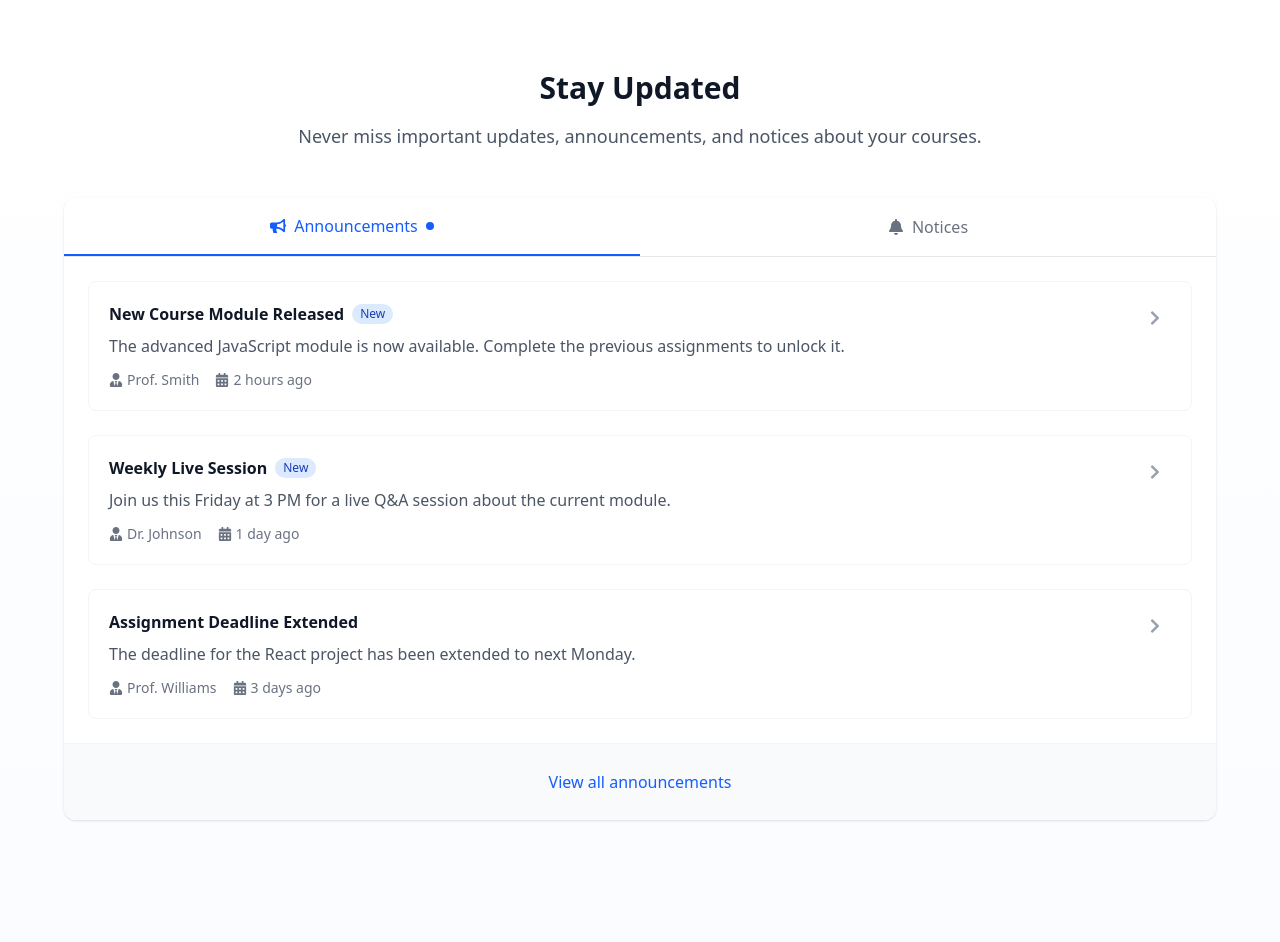
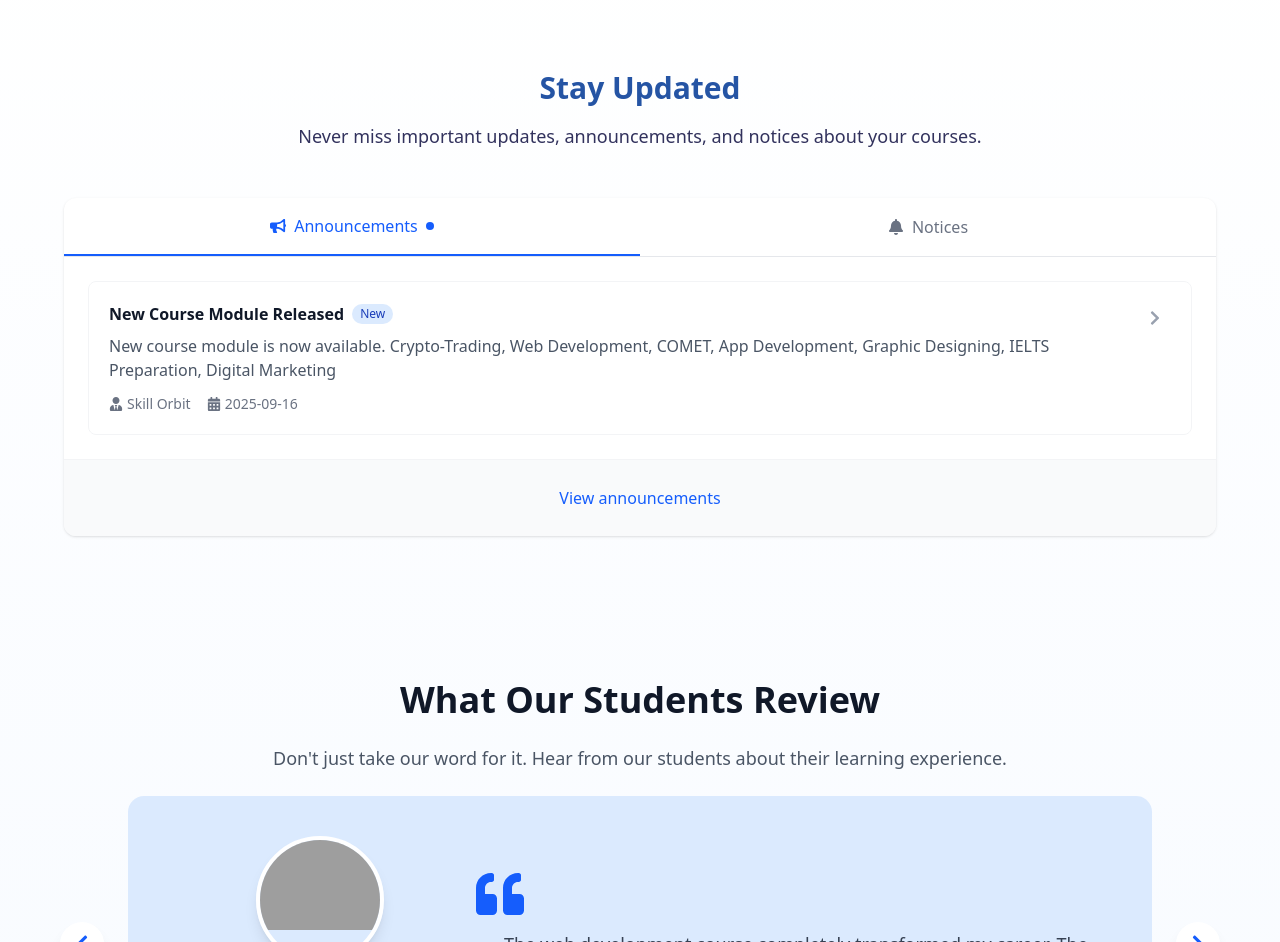
Before and after one commit to MuazamMughal/skillOrbit-app, a Next.js app: page / in a window 1280 px wide. Shown: the part 2840-3782 px from the top of the page. Built offline with nearby package versions, Linux system fonts and the light colour scheme; grey boxes are pictures that could not be loaded.

Commit message:
client changes Anouncment card

```diff
--- a/src/components/common/AnnocAndNotice.tsx
+++ b/src/components/common/AnnocAndNotice.tsx
@@ -21,61 +21,54 @@ const AnnocAndNotice = () => {
     {
       id: 1,
       title: 'New Course Module Released',
-      description: 'The advanced JavaScript module is now available. Complete the previous assignments to unlock it.',
-      date: '2 hours ago',
-      author: 'Prof. Smith',
+      description: 'New course module is now available. Crypto-Trading, Web Development, COMET, App Development, Graphic Designing, IELTS Preparation, Digital Marketing',
+      date: '2025-09-16',
+      author: 'Skill Orbit',
       isNew: true
     },
-    {
-      id: 2,
-      title: 'Weekly Live Session',
-      description: 'Join us this Friday at 3 PM for a live Q&A session about the current module.',
-      date: '1 day ago',
-      author: 'Dr. Johnson',
-      isNew: true
-    },
-    {
-      id: 3,
-      title: 'Assignment Deadline Extended',
-      description: 'The deadline for the React project has been extended to next Monday.',
-      date: '3 days ago',
-      author: 'Prof. Williams',
-      isNew: false
-    }
+
+    // {
+    //   id: 3,
+    //   title: 'Assignment Deadline Extended',
+    //   description: 'The deadline for the React project has been extended to next Monday.',
+    //   date: '3 days ago',
+    //   author: 'Prof. Williams',
+    //   isNew: false
+    // }
   ];
 
   const notices = [
-    {
-      id: 1,
-      title: 'System Maintenance',
-      description: 'The learning platform will be down for maintenance on September 15th from 2 AM to 5 AM.',
-      date: '2023-09-10',
-      type: 'maintenance'
-    },
-    {
-      id: 2,
-      title: 'New Feature: Study Groups',
-      description: 'Create and join study groups directly from your dashboard to collaborate with peers.',
-      date: '2023-09-08',
-      type: 'feature'
-    },
-    {
-      id: 3,
-      title: 'Mobile App Update',
-      description: 'Update your mobile app to the latest version for better performance and new features.',
-      date: '2023-09-05',
-      type: 'update'
-    }
+    // {
+    //   id: 1,
+    //   title: 'System Maintenance',
+    //   description: 'The learning platform will be down for maintenance on September 15th from 2 AM to 5 AM.',
+    //   date: '2023-09-10',
+    //   type: 'maintenance'
+    // },
+    // {
+    //   id: 2,
+    //   title: 'New Feature: Study Groups',
+    //   description: 'Create and join study groups directly from your dashboard to collaborate with peers.',
+    //   date: '2023-09-08',
+    //   type: 'feature'
+    // },
+    // {
+    //   id: 3,
+    //   title: 'Mobile App Update',
+    //   description: 'Update your mobile app to the latest version for better performance and new features.',
+    //   date: '2023-09-05',
+    //   type: 'update'
+    // }
   ];
 
   return (
     <section className="py-16">
       <div className="container mx-auto px-4 sm:px-6 lg:px-8">
         <div className="text-center max-w-5xl mx-auto mb-12">
-          <h2 className="text-3xl font-bold text-gray-900 mb-4">
+          <h2 className="text-3xl font-bold text-[#2554A4] mb-4">
             Stay Updated
           </h2>
-          <p className="text-lg text-gray-600">
+          <p className="text-lg text-[#32325D]">
             Never miss important updates, announcements, and notices about your courses.
           </p>
         </div>
@@ -183,9 +176,9 @@ const AnnocAndNotice = () => {
           </div>
 
           <div className="px-6 py-4 bg-gray-50 border-t border-gray-100">
-            <button className="w-full py-2.5 text-center text-blue-600 font-medium hover:bg-blue-50 rounded-md transition-colors">
-              View all {activeTab === 'announcements' ? 'announcements' : 'notices'}
-            </button>
+            <p   className="w-full py-2.5 text-center text-blue-600 font-medium  rounded-md transition-colors">
+              View  {activeTab === 'announcements' ? 'announcements' : 'notices'}
+            </p>
           </div>
         </div>
       </div>
--- a/src/components/common/CourcesCarosel.tsx
+++ b/src/components/common/CourcesCarosel.tsx
@@ -100,9 +100,11 @@ const CourcesCarosel = () => {
             <h2 className="text-3xl font-bold text-[#2554A4] group-hover:text-blue-600 transition-colors duration-300">
               Our Courses
             </h2>
+            <Link href="/courses">
             <span className="opacity-0 group-hover:opacity-100 translate-x-[-10px] group-hover:translate-x-0 transition-all duration-300 ease-in-out text-blue-600 mt-2 hover:text-blue-800 cursor-pointer whitespace-nowrap">
               Explore All
             </span>
+            </Link>
             <div className="flex space-x-2">
               <button
                 onClick={prevSlide}
```
